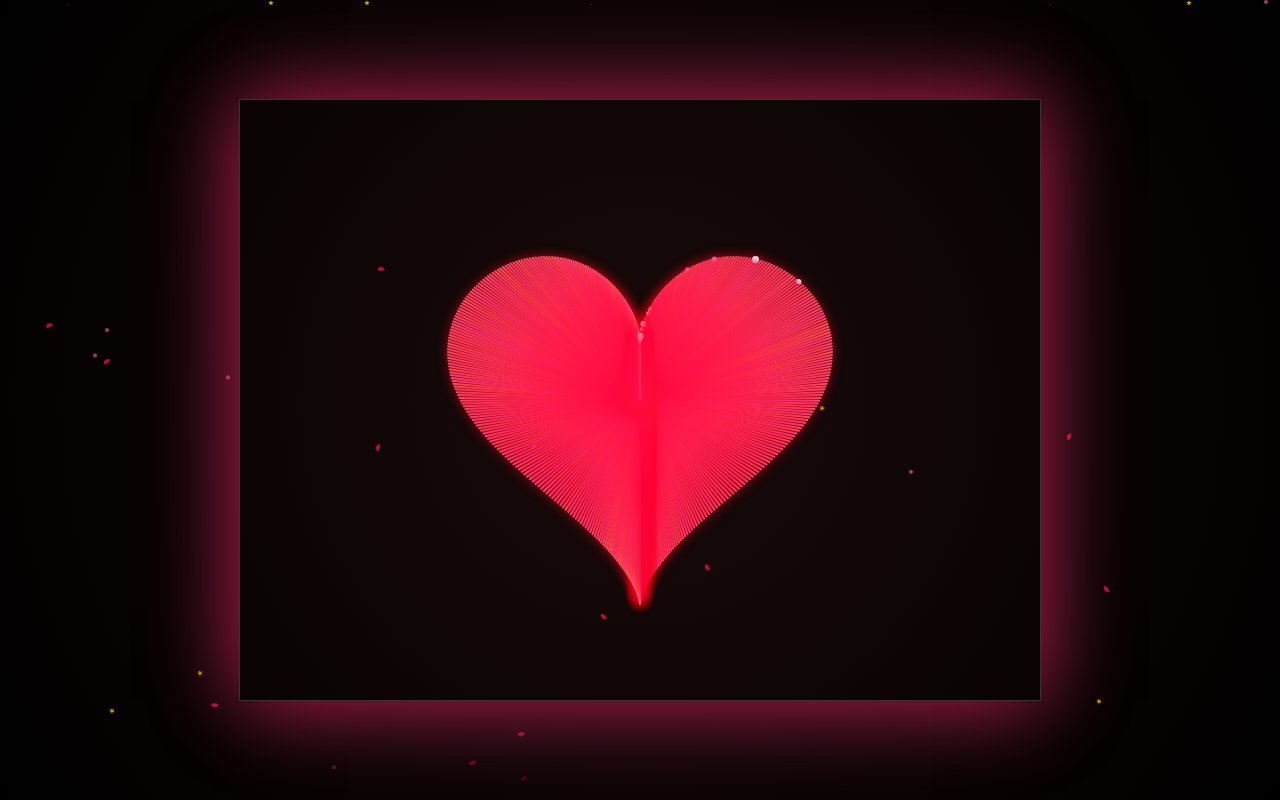
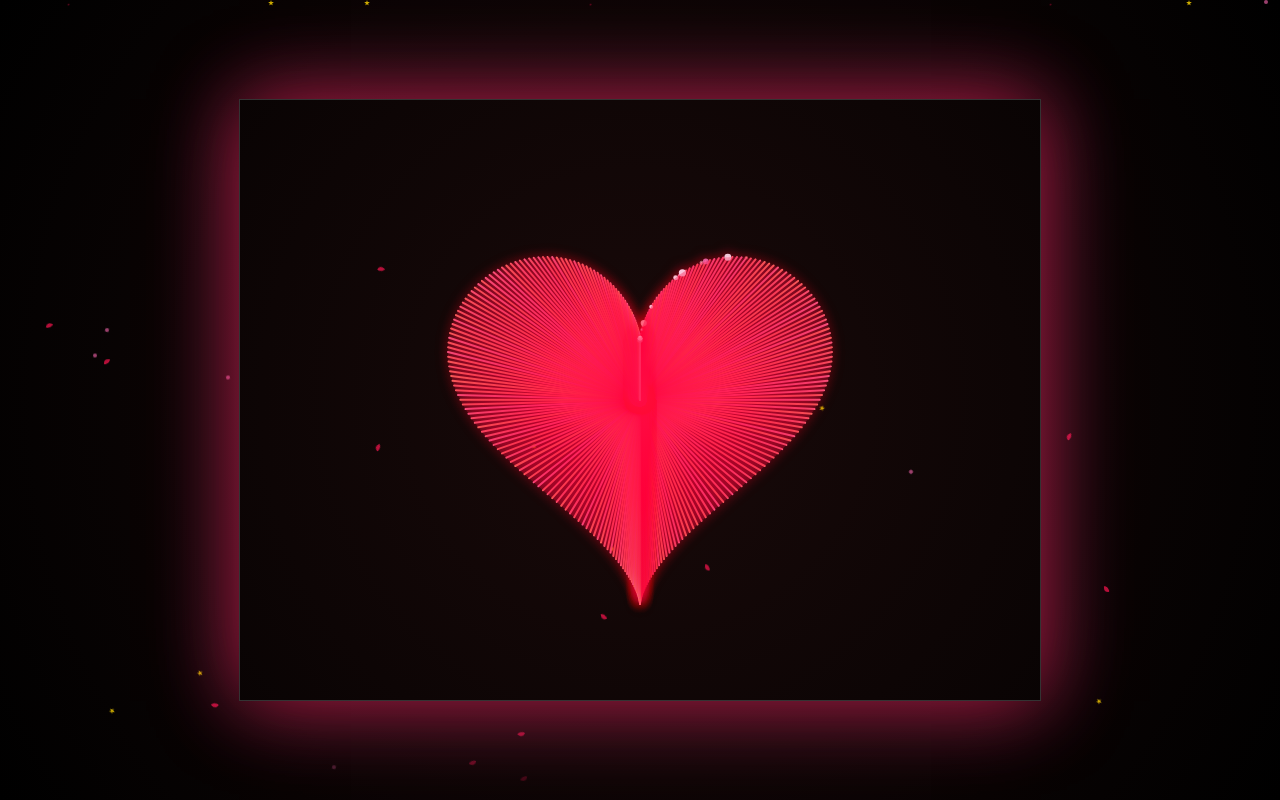
Before and after one commit to Awakenware/for-hoor, a plain HTML site: page index.html in a window 1280 px wide. Drawn offline with Linux system fonts and the light colour scheme; animation ran at ten frames a second.

Commit message:
Update index.html

```diff
--- a/index.html
+++ b/index.html
@@ -130,7 +130,7 @@
 
         function createHeartPoints() {
             const lines = [];
-            const numLines = 500;
+            const numLines = 300;
 
             for (let i = 0; i < numLines; i++) {
                 const angle = (i / numLines) * Math.PI * 2;
```
